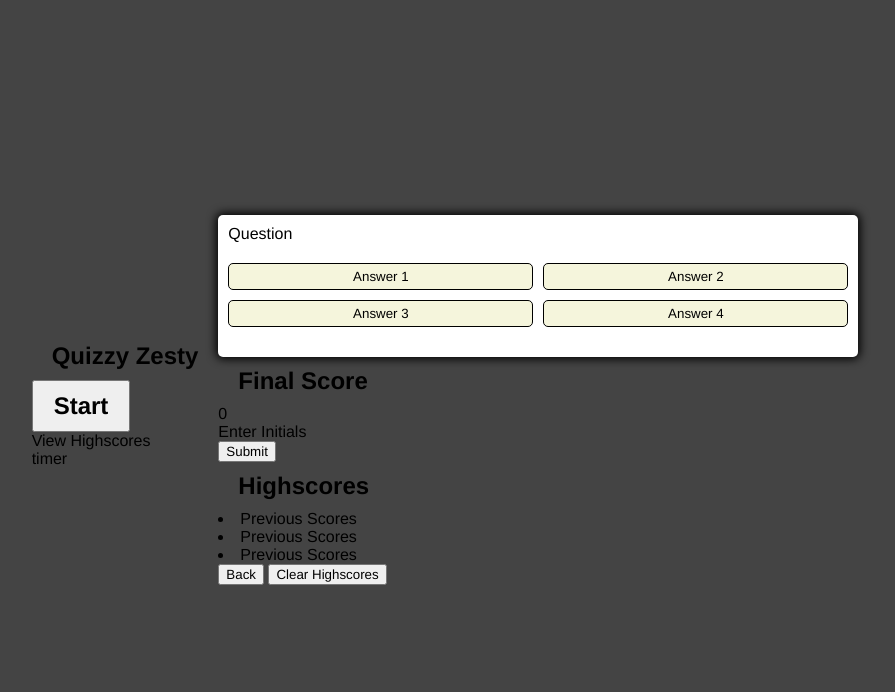
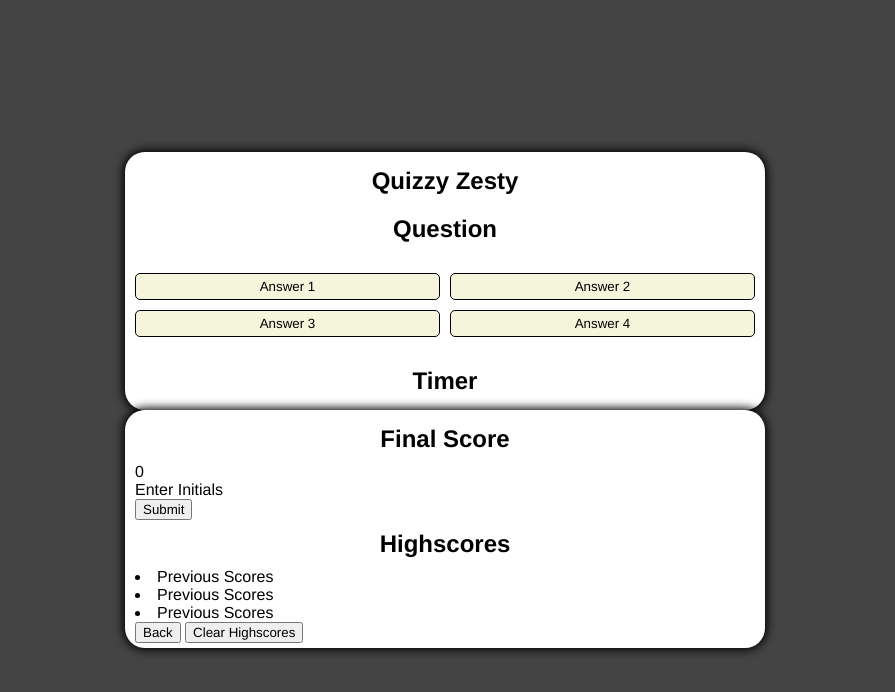
Before and after one commit to ZestyWings/quizzy-zesty, a plain HTML site: page index.html in a window 1280 px wide. Both pictures are taken after a click on the button "Start". Shown: the whole page, without its empty margins (115-1010 px from the left). Drawn offline with Linux system fonts and the light colour scheme.

Commit message:
worked on CSS and javascript

```diff
--- a/assets/script.js
+++ b/assets/script.js
@@ -0,0 +1,63 @@
+const startButton = document.getElementById("start-btn")
+const questionContainerElement = document.getElementById("question-class")
+const questionElement = document.getElementById("questions")
+const answerButtonsElement = document .getElementById('answer-buttons')
+
+let shuffledQuestions, currentQuestionIndex
+
+startButton.addEventListener("click", startGame)
+
+
+function startGame() {
+    console.log("Started")
+    startButton.classList.add('hide')
+    shuffledQuestions = questions.sort(() => Math.random() - .5)
+    currentQuestionIndex = 0
+    questionContainerElement.classList.remove("hide")
+    setNextQuestion()
+
+}
+
+function setNextQuestion() {
+    resetState()
+    showQuestion(shuffledQuestions[currentQuestionIndex])
+
+
+}
+
+function showQuestion(question) {
+    questionElement.innerText = question.question
+    question.answers.forEach(answer => {
+        const button = document.createElement("button")
+        button.innerText = answer.text
+        button.classList.add("button")
+        if (answer.correct) {
+            button.dataset.correct = answer.correct
+        }
+        button.addEventListener("click", selectAnswer)
+        answerButtonsElement.appendChild(button)
+    })
+
+}
+
+// function resetState() {
+//     nextButton.classList.add('hide')
+//     while (answerButtonsElement.firstChild) {
+//         answerButtonsElement.removeChild
+//         (answerButtonsElement.firstChild)
+//     }
+// }
+
+function selectAnswer () {
+
+}
+
+const questions = [
+    {
+        question: "What is 2+2?",
+        answers: [
+            {text: "4", correct: true },
+            {text: "22", correct: false }
+        ]
+    }
+]
--- a/assets/styles.css
+++ b/assets/styles.css
@@ -17,12 +17,12 @@ body {
     background-color: rgb(68, 68, 68)
 }
 
-.question-box {
+.container {
     width: 800px;
     max-width: 80%;
     background-color: white;
-    border-radius: 5px;
-    padding: 10px;
+    border-radius: 20px;
+    padding: 5px 10px;
     box-shadow: 0 0 10px 2px;
 }
 
@@ -48,8 +48,40 @@ body {
     background-color: blueviolet;
 }
 
-.large-font, .start-button {
+.large-font {
+    font-size: 1.5rem;
+    font-weight: bold;
+    padding: 10px 20px;
+    display: flex;
+    justify-content: center;
+    align-items: center;
+
+}
+
+.start-btn {
+    display: flex;
+    justify-content: center;
+    align-items: center;
     font-size: 1.5rem;
     font-weight: bold;
     padding: 10px 20px;
 }
+.hide {
+    display: none;
+}
+.questions {
+    display: flex;
+    justify-content: center;
+    align-items: center;
+    font-size: 1.5rem;
+    font-weight: bold;
+    padding: 10px 20px;
+}
+.timer {
+    font-size: 1.5rem;
+    font-weight: bold;
+    padding: 10px 20px;
+    display: flex;
+    justify-content: center;
+    align-items: center;
+}
--- a/index.html
+++ b/index.html
@@ -8,15 +8,16 @@
     <title>Quizzy Zesty</title>
 </head>
 <body>
-    <header>
+
+
+<main>
+
+<div class="container">
             <div class="large-font">Quizzy Zesty</div>
-        <button class="start-button">Start</button>
-        <div class="highscores">View Highscores</div>
-        <div class="timer">timer</div>
-    </header>
-        <main>
-            <div class="question-box" class ="hide">
-                <div id="questions">Question</div>
+            <button class="start-btn" id="start-btn">Start</button>
+
+        <div id="question-class" class="hide">
+            <div class="questions" id="questions">Question</div>
             <div id="answer-buttons" class = "button-grid">
                 <button class="button">Answer 1</button>
                 <button class="button">Answer 2</button>
@@ -24,6 +25,9 @@
                 <button class="button">Answer 4</button>
             </div>
         </div>
+        <div class="timer">Timer</div>
+    </div>
+    <div class="container">
         <div class="final-score" class="hide">
             <div class="large-font">Final Score</div>
             <div class="final-score">0</div>
@@ -41,6 +45,8 @@
             <button class="clear-highscores">Clear Highscores</button>
         </div>
 
+    </div>
+
 
 </main>
 
```
Lines whose indentation alone changed are shown as unchanged.
